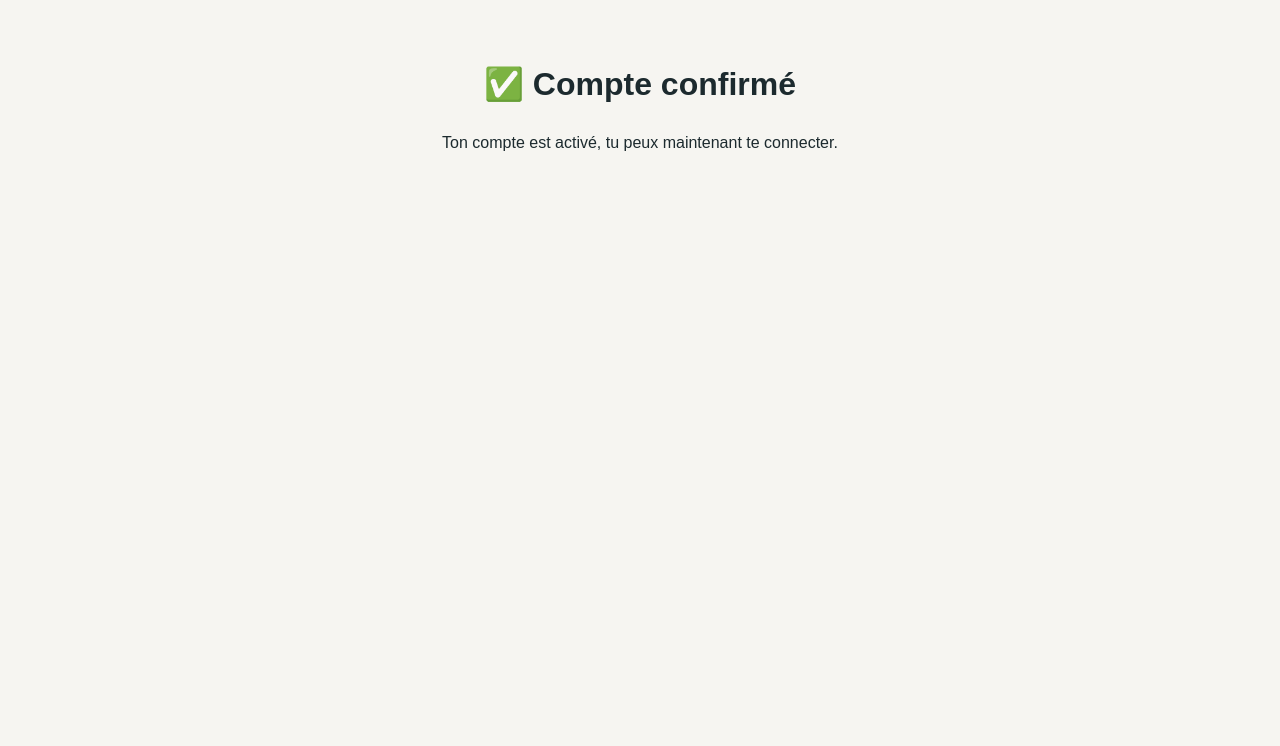
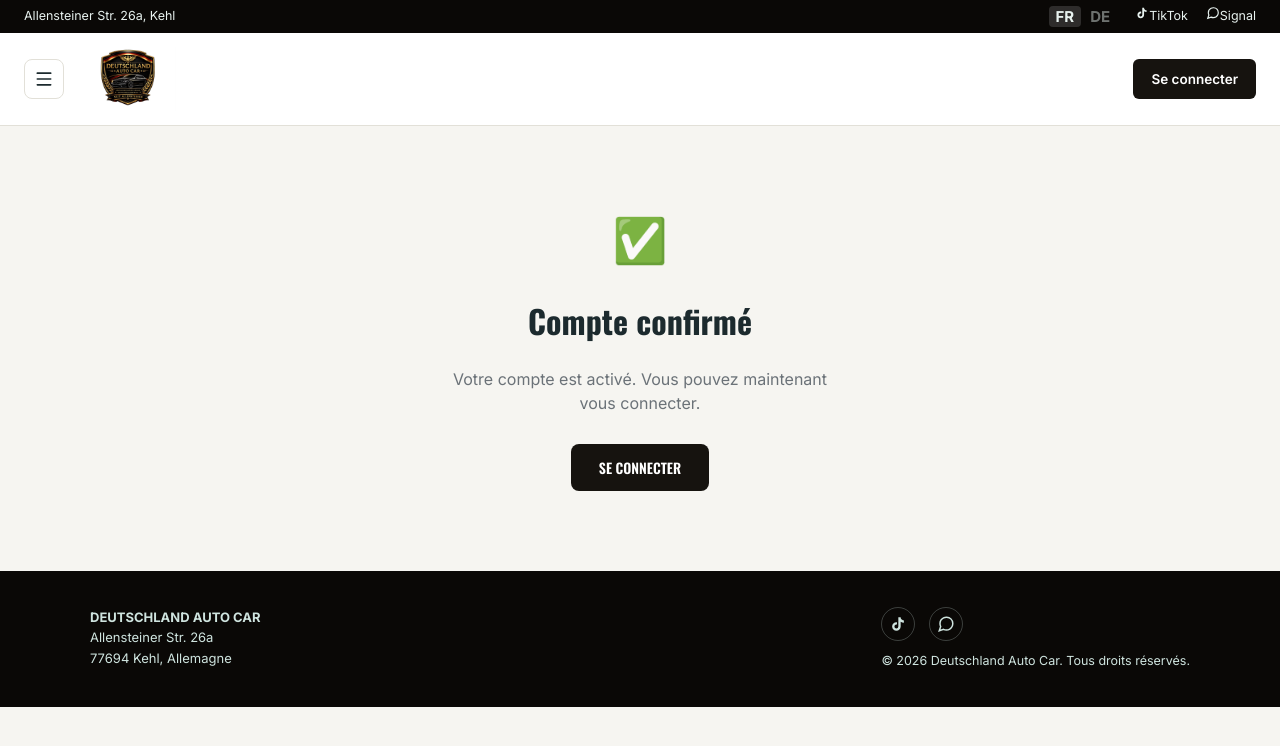
Before and after one commit to Landcar789/Car, a Next.js app: page /compte-confirme in a window 1280 px wide. Shown: the top 746 px of the page. Built offline with nearby package versions, Linux system fonts and the light colour scheme; no server answers.

Commit message:
Page compte confirme avec bouton connexion

```diff
--- a/app/compte-confirme/page.tsx
+++ b/app/compte-confirme/page.tsx
@@ -1,8 +1,32 @@
+'use client'
+
+import Header from '@/components/Header'
+import Footer from '@/components/Footer'
+import { useLanguage } from '@/lib/LanguageContext'
+
 export default function CompteConfirme() {
+  const { t } = useLanguage()
+
   return (
-    <main style={{ maxWidth: 400, margin: '60px auto', fontFamily: 'sans-serif', textAlign: 'center' }}>
-      <h1>✅ Compte confirmé</h1>
-      <p>Ton compte est activé, tu peux maintenant te connecter.</p>
-    </main>
+    <>
+      <Header />
+      <main style={{ maxWidth: 440, margin: '80px auto', padding: '0 24px', fontFamily: 'Inter, sans-serif', textAlign: 'center' }}>
+        <div style={{ fontSize: 44, marginBottom: 12 }}>✅</div>
+        <h1 style={{ fontFamily: 'Oswald, sans-serif' }}>{t.auth.confirmedTitle}</h1>
+        <p style={{ color: 'var(--text-dim)', marginBottom: 28 }}>{t.auth.confirmedText}</p>
+        <a href="/connexion">
+          <button
+            style={{
+              background: '#16130f', color: '#fff', border: 'none', padding: '13px 28px',
+              borderRadius: 8, fontFamily: 'Oswald, sans-serif', fontWeight: 600,
+              fontSize: 14, textTransform: 'uppercase', cursor: 'pointer',
+            }}
+          >
+            {t.auth.goToLogin}
+          </button>
+        </a>
+      </main>
+      <Footer />
+    </>
   )
 }
--- a/lib/translations/de.ts
+++ b/lib/translations/de.ts
@@ -126,6 +126,9 @@ export const de = {
     noAccount: 'Noch kein Konto?',
     signupLink: 'Registrieren',
     signupSuccess: 'Konto erstellt! Überprüfen Sie Ihre E-Mails und klicken Sie auf den Bestätigungslink.',
+    confirmedTitle: 'Konto bestätigt',
+    confirmedText: 'Ihr Konto ist aktiviert. Sie können sich jetzt anmelden.',
+    goToLogin: 'Anmelden',
   },
   purchase: {
     title: 'Kaufformular',
--- a/lib/translations/fr.ts
+++ b/lib/translations/fr.ts
@@ -126,6 +126,9 @@ export const fr = {
     noAccount: 'Pas encore de compte ?',
     signupLink: 'S\'inscrire',
     signupSuccess: 'Compte créé ! Vérifie ta boîte mail et clique sur le lien de confirmation.',
+    confirmedTitle: 'Compte confirmé',
+    confirmedText: 'Votre compte est activé. Vous pouvez maintenant vous connecter.',
+    goToLogin: 'Se connecter',
   },
   purchase: {
     title: 'Formulaire d\'achat',
```
